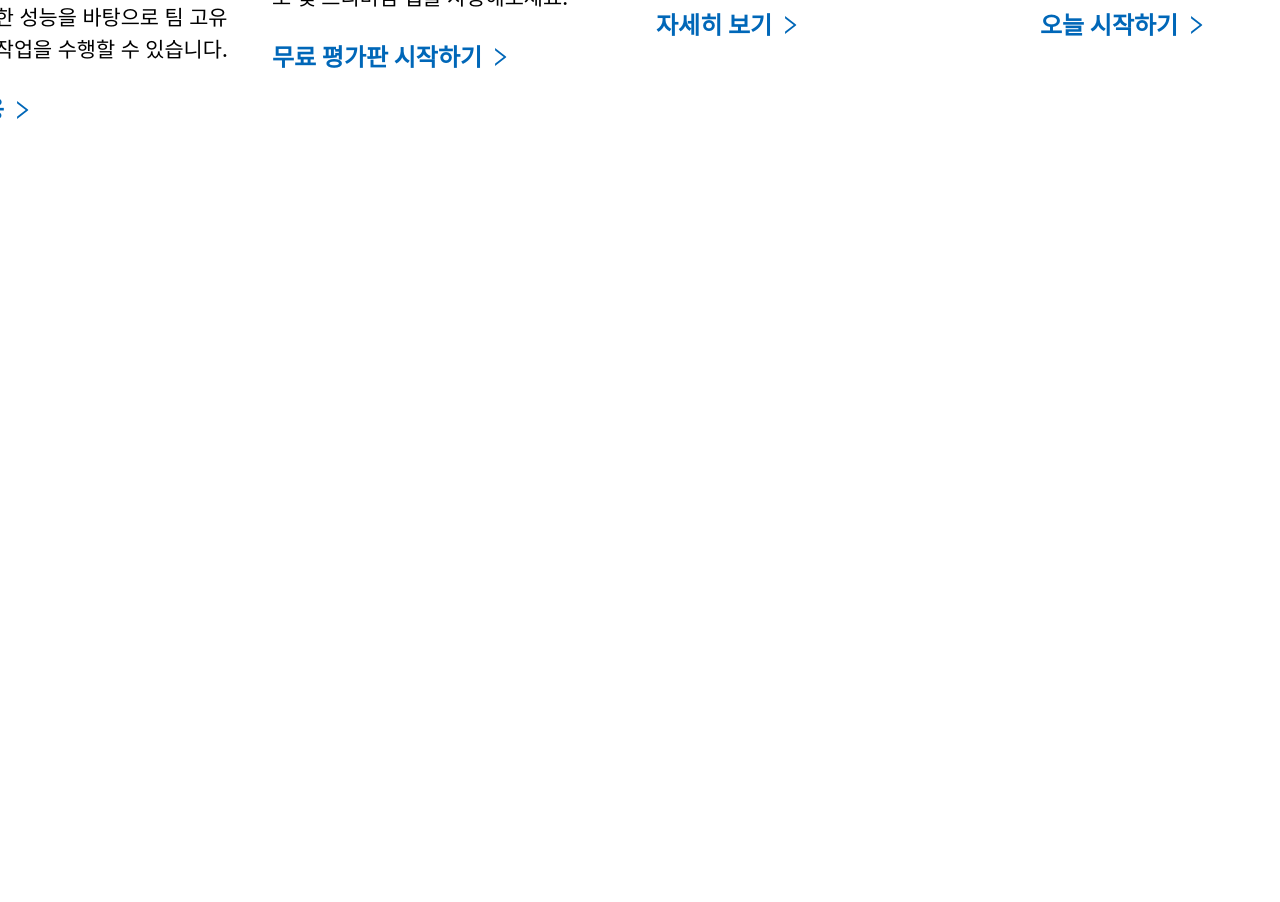
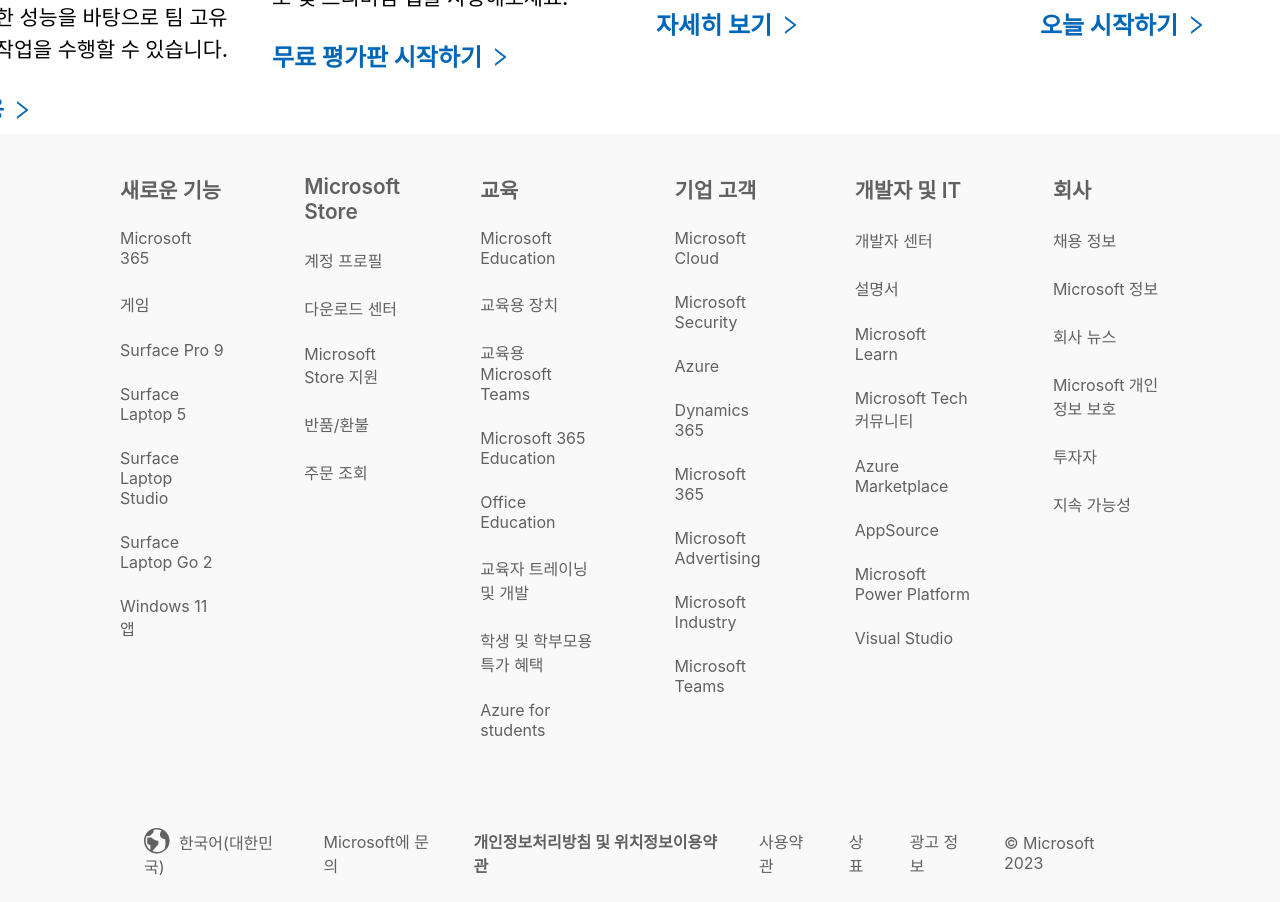
Before and after one commit to jelly12paw/React_Daily_Study, a React (Create React App) app in the folder Microsoft_Clone_Coding/microsoft/: page / in a window 1280 px wide. Shown: the part 2300-3202 px from the top of the page. Before the commit the page ends 2425 px from the top, so only its background shows below. Built offline with nearby package versions, Linux system fonts and the light colour scheme.

Commit message:
feat: Footer component

```diff
--- a/Microsoft_Clone_Coding/microsoft/src/App.js
+++ b/Microsoft_Clone_Coding/microsoft/src/App.js
@@ -5,6 +5,7 @@
 import products from './components/Goods/products';
 import business from './components/Goods/business';
 import Xbox from './components/Xbox/Xbox';
+import Footer from './components/Footer/Footer';
 
 function App() {
   return (
@@ -14,6 +15,7 @@
       <Goods data={products} isBusiness={false}/>
       <Xbox/>
       <Goods data={business} isBusiness={true}/>
+      <Footer/>
     </>
   );
 }
--- a/Microsoft_Clone_Coding/microsoft/src/components/Footer/Footer.jsx
+++ b/Microsoft_Clone_Coding/microsoft/src/components/Footer/Footer.jsx
@@ -1,9 +1,99 @@
 import React from 'react';
+import styles from './Footer.module.css';
+import {ImEarth} from 'react-icons/im';
+
+const table = [
+    {
+        title : '새로운 기능',
+        list1 : 'Microsoft 365',
+        list2 : '게임',
+        list3 : 'Surface Pro 9',
+        list4 : 'Surface Laptop 5',
+        list5 : 'Surface Laptop Studio',
+        list6 : 'Surface Laptop Go 2',
+        list7 : 'Windows 11 앱'
+    },
+    {
+        title : 'Microsoft Store',
+        list1 : '계정 프로필',
+        list2 : '다운로드 센터',
+        list3 : 'Microsoft Store 지원',
+        list4 : '반품/환불',
+        list5 : '주문 조회'
+    },
+    {
+        title : '교육',
+        list1 : 'Microsoft Education',
+        list2 : '교육용 장치',
+        list3 : '교육용 Microsoft Teams',
+        list4 : 'Microsoft 365 Education',
+        list5 : 'Office Education',
+        list6 : '교육자 트레이닝 및 개발',
+        list7 : '학생 및 학부모용 특가 혜택',
+        list8 : 'Azure for students'
+    },
+    {
+        title : '기업 고객',
+        list1 : 'Microsoft Cloud',
+        list2 : 'Microsoft Security',
+        list3 : 'Azure',
+        list4 : 'Dynamics 365',
+        list5 : 'Microsoft 365',
+        list6 : 'Microsoft Advertising',
+        list7 : 'Microsoft Industry',
+        list8 : 'Microsoft Teams'
+    },
+    {
+        title : '개발자 및 IT',
+        list1 : '개발자 센터',
+        list2 : '설명서',
+        list3 : 'Microsoft Learn',
+        list4 : 'Microsoft Tech 커뮤니티',
+        list5 : 'Azure Marketplace',
+        list6 : 'AppSource',
+        list7 : 'Microsoft Power Platform',
+        list8 : 'Visual Studio'
+    },
+    {
+        title : '회사',
+        list1 : '채용 정보',
+        list2 : 'Microsoft 정보',
+        list3 : '회사 뉴스',
+        list4 : 'Microsoft 개인 정보 보호',
+        list5 : '투자자',
+        list6 : '지속 가능성'
+    },
+]
 
 export default function Footer() {
     return (
-        <div>
-
-        </div>
+        <footer>
+            <div className={styles.tables}>
+                {table.map((lists, idx) => (
+                    <div className={styles.container} key={idx}>
+                        <div className={styles.title}>{lists.title}</div>
+                        <div className={styles.text}>{lists.list1}</div>
+                        <div className={styles.text}>{lists.list2}</div>
+                        <div className={styles.text}>{lists.list3}</div>
+                        <div className={styles.text}>{lists.list4}</div>
+                        <div className={styles.text}>{lists.list5}</div>
+                        <div className={styles.text}>{lists.list6}</div>
+                        <div className={styles.text}>{lists.list7}</div>
+                        <div className={styles.text}>{lists.list8}</div>
+                    </div>
+                ))}
+            </div>
+            <div className={styles.infos}>
+                    <div className={styles.infotext}><ImEarth className={styles.icon}/> 한국어(대한민국)</div>
+                    <div className={styles.info}>
+                        <div className={styles.infotext}>Microsoft에 문의</div>
+                        <div className={styles.textbold}>개인정보처리방침 및 위치정보이용약관</div>
+                        <div className={styles.infotext}>사용약관</div>
+                        <div className={styles.infotext}>상표</div>
+                        <div className={styles.infotext}>광고 정보</div>
+                        <div className={styles.infotext}>© Microsoft 2023</div>
+                    </div>
+            </div>
+        </footer>
     );
 }
--- /dev/null
+++ b/Microsoft_Clone_Coding/microsoft/src/components/Footer/Footer.module.css
@@ -0,0 +1,61 @@
+.tables {
+    background-color: #f9f9f9;
+    display: flex;
+    justify-content: center;
+    margin-top: 13rem;
+    padding: 0 5rem;
+}
+
+.container {
+    padding: 2.5em;
+}
+
+.title {
+    color: #616161;
+    font-size: 1.3rem;
+    font-weight: 600;
+}
+
+.text {
+    color: #616161;
+    font-size: 1rem;
+    margin: 1.5rem 0;
+    cursor: pointer;
+}
+
+.textbold {
+    color: #616161;
+    font-size: 1rem;
+    font-weight: 600;
+    margin: 1.5rem 1rem;
+    cursor: pointer;
+}
+
+.infotext {
+    color: #616161;
+    font-size: 1rem;
+    margin: 1.5rem 1rem;
+    cursor: pointer;
+}
+
+.icon {
+    font-size: 1.6rem;
+    margin-bottom: -0.3rem;
+    margin-right: 0.3rem;
+}
+
+.text:hover, .textbold:hover, .infotext:hover {
+    border-bottom: 1px solid #616161;
+}
+
+.infos {
+    display: flex;
+    justify-content: space-between;
+    padding: 0 8rem;
+    background-color: #f9f9f9;
+}
+
+.info {
+    display: flex;
+    align-items: center;
+}
```
